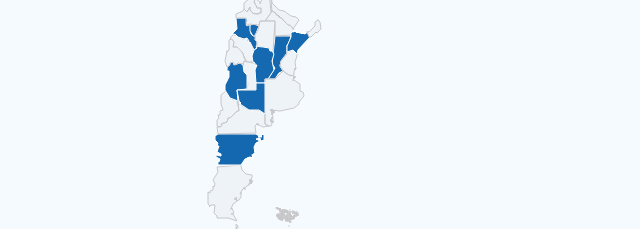
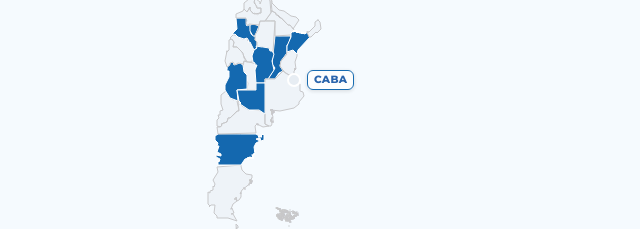
Before and after one commit to bonifaciomariano/renovacion-congreso-2027, a plain HTML site: page docs/index.html in a window 1280 px wide. Shown: the part 419-648 px from the top of the page, 376-1016 px from the left. Drawn offline with nearby package versions, Linux system fonts and the light colour scheme.

Commit message:
Agregar marcador fijo para CABA en el mapa
CABA es geográficamente muy pequeña y queda oculta dentro de Buenos
Aires al ver el mapa completo, obligando a hacer zoom para encontrarla.
Se agrega un marcador circular de tamaño fijo en píxeles (no se achica
al alejar el zoom) con la etiqueta "CABA" siempre visible, que además
funciona como blanco de clic más grande y toma el color de la
coropleta activa (cámara/bloque/desdoblamiento).

Co-Authored-By: Claude Sonnet 5 <noreply@anthropic.com>

```diff
--- a/docs/css/style.css
+++ b/docs/css/style.css
@@ -146,6 +146,13 @@ a{color:var(--brand-primary)}
 }
 .leaflet-tooltip.province-tooltip-wrap::before{border-top-color:#fff}
 
+.leaflet-tooltip.caba-marker-label{
+  background:#fff;border:1.5px solid var(--brand-primary);border-radius:6px;
+  padding:1px 6px;font-size:10.5px;font-weight:800;color:var(--brand-deep);
+  letter-spacing:.3px;box-shadow:0 1px 4px rgba(0,0,0,.15);pointer-events:none;
+}
+.leaflet-tooltip.caba-marker-label::before{display:none}
+
 .legend{
   position:absolute;bottom:14px;left:14px;background:rgba(255,255,255,.94);
   border:1px solid var(--border);border-radius:10px;padding:10px 14px;
--- a/docs/index.html
+++ b/docs/index.html
@@ -10,7 +10,7 @@
 <link rel="preconnect" href="https://fonts.gstatic.com" crossorigin>
 <link href="https://fonts.googleapis.com/css2?family=Montserrat:wght@400;500;600;700;800&display=swap" rel="stylesheet">
 <link rel="stylesheet" href="https://unpkg.com/leaflet@1.9.4/dist/leaflet.css" integrity="sha256-p4NxAoJBhIIN+hmNHrzRCf9tD/miZyoHS5obTRR9BMY=" crossorigin="">
-<link rel="stylesheet" href="css/style.css?v=3">
+<link rel="stylesheet" href="css/style.css?v=4">
 </head>
 <body>
 
@@ -94,6 +94,6 @@
 </footer>
 
 <script src="https://unpkg.com/leaflet@1.9.4/dist/leaflet.js" integrity="sha256-20nQCchB9co0qIjJZRGuk2/Z9VM+kNiyxNV1lvTlZBo=" crossorigin=""></script>
-<script src="js/app.js?v=3"></script>
+<script src="js/app.js?v=4"></script>
 </body>
 </html>
--- a/docs/js/app.js
+++ b/docs/js/app.js
@@ -271,6 +271,54 @@ function styleForProvince(provKey) {
 // ---------------------------------------------------------------------
 let map;
 
+// CABA es geográficamente minúscula y queda oculta dentro de Buenos Aires al
+// alejar el zoom. Se agrega un marcador de radio fijo en píxeles (no se
+// achica con el mapa) con una etiqueta siempre visible, que además sirve
+// como blanco de clic más grande que el propio polígono.
+const CABA_KEY = "CIUDAD AUTONOMA DE BUENOS AIRES";
+let cabaMarker = null;
+
+function findFeatureLayer(key) {
+  let found = null;
+  state.geoLayer.eachLayer((layer) => {
+    if (canonProvinciaFromGeojson(layer.feature.properties.nombre) === key) found = layer;
+  });
+  return found;
+}
+
+function addCabaMarker() {
+  if (cabaMarker) return; // ya creado
+  const provinceLayer = findFeatureLayer(CABA_KEY);
+  if (!provinceLayer) return;
+  try {
+    const center = provinceLayer.getBounds().getCenter();
+    cabaMarker = L.circleMarker(center, {
+      radius: 6,
+      weight: 2,
+      color: "#ffffff",
+      fillOpacity: 1,
+    }).addTo(map);
+    cabaMarker.bindTooltip("CABA", {
+      permanent: true,
+      direction: "right",
+      offset: [7, 0],
+      className: "caba-marker-label",
+    });
+    cabaMarker.on({
+      mouseover: (e) => e.target.setStyle({ weight: 3 }),
+      mouseout: (e) => e.target.setStyle({ weight: 2 }),
+      click: () => openPanel(CABA_KEY),
+    });
+  } catch (e) {
+    // El mapa puede no tener aún tamaño real (layout/fuentes asentándose);
+    // se reintenta en las siguientes llamadas a fitToArgentina().
+    if (cabaMarker) {
+      map.removeLayer(cabaMarker);
+    }
+    cabaMarker = null;
+  }
+}
+
 // Bounds del territorio continental + Tierra del Fuego (el reclamo antártico
 // ya se removió de la geometría en build_data.py).
 const ARGENTINA_BOUNDS = L.latLngBounds([
@@ -316,6 +364,7 @@ function initMap(geojson) {
   const fitToArgentina = () => {
     map.invalidateSize();
     map.fitBounds(ARGENTINA_BOUNDS, { padding: [14, 14] });
+    addCabaMarker();
   };
   fitToArgentina();
   [100, 300, 700, 1200].forEach((ms) => setTimeout(fitToArgentina, ms));
@@ -369,6 +418,10 @@ function refreshMapStyles() {
       className: "province-tooltip-wrap",
     });
   });
+  if (cabaMarker) {
+    const style = styleForProvince(CABA_KEY);
+    cabaMarker.setStyle({ fillColor: style.fillColor, fillOpacity: 1 });
+  }
 }
 
 // ---------------------------------------------------------------------
```
